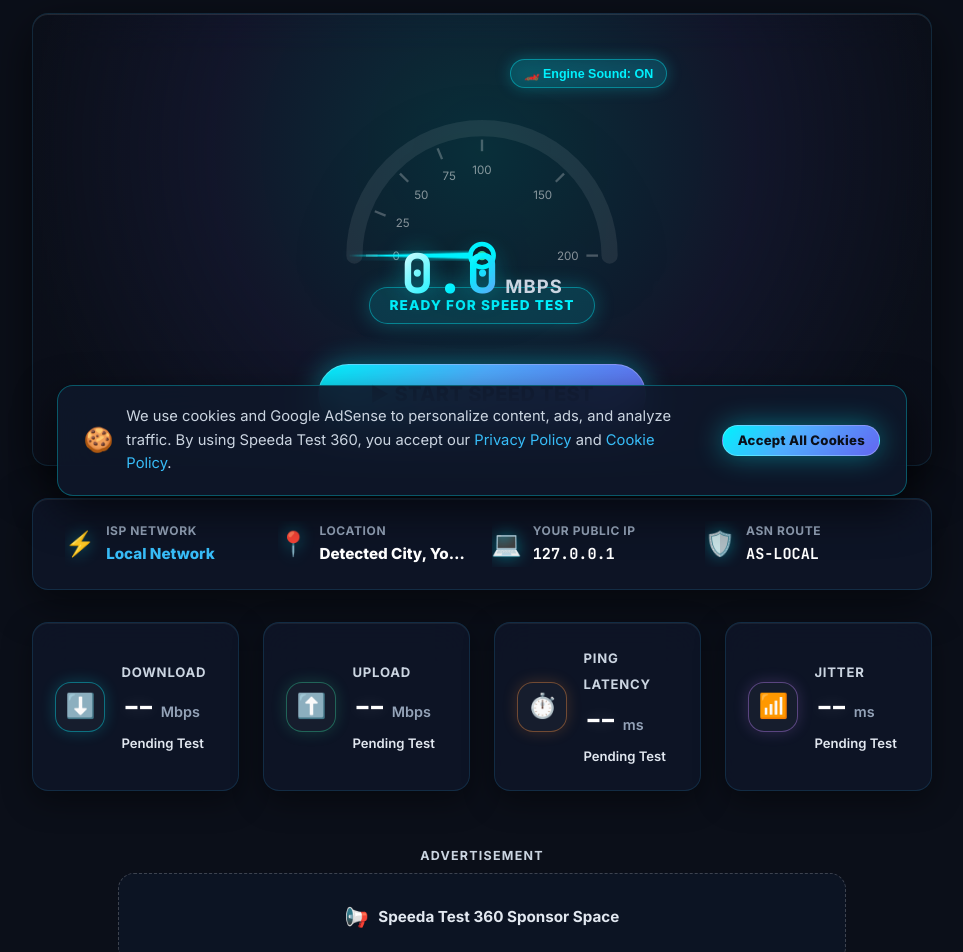
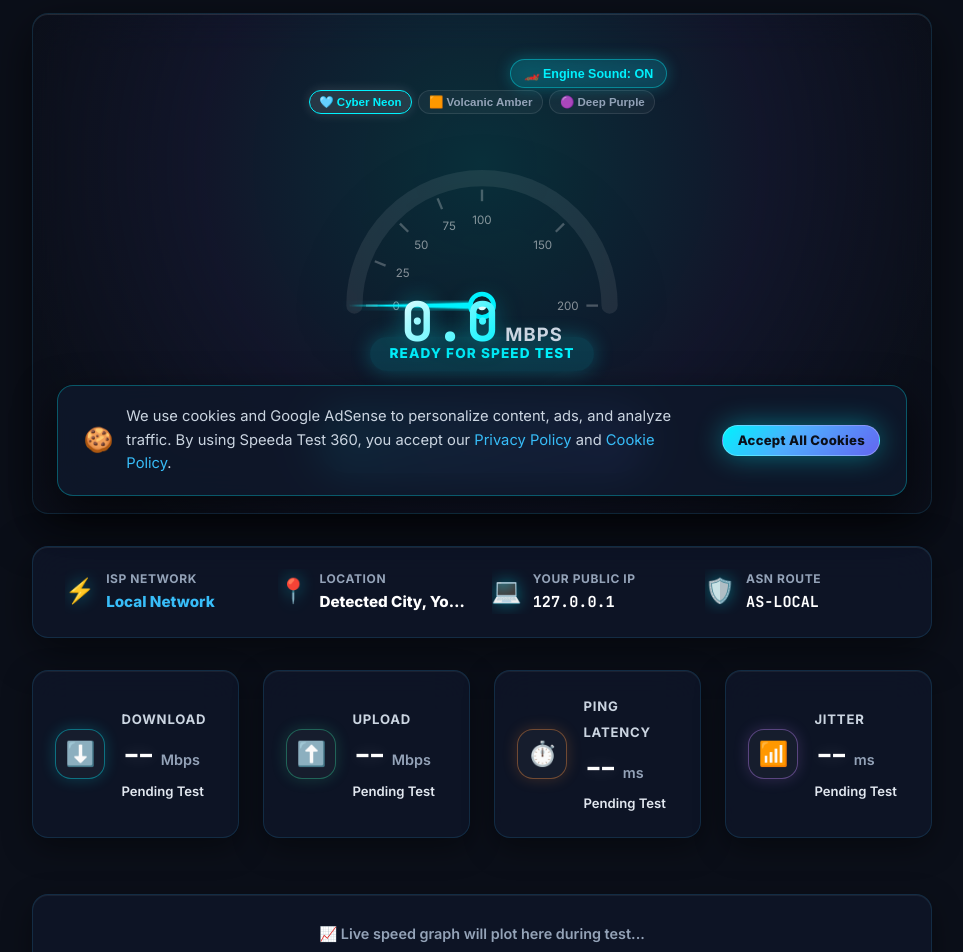
Before and after one commit to alirazabhatti36/speeda-test, a React (Vite) app in the folder frontend/: page / in a window 1280 px wide. Shown: the part 280-1232 px from the top of the page, without its empty margins (158-1121 px from the left). Built offline with nearby package versions, Linux system fonts and the light colour scheme; no server answers.

Commit message:
feat: Implement Multi-Theme Speedometer Switcher (Cyber Neon, Volcanic Amber, Deep Purple) and Live Real-Time Throughput Sparkline Graph

```diff
--- /dev/null
+++ b/frontend/src/components/LiveSparkline.css
@@ -0,0 +1,51 @@
+.sparkline-container {
+  width: 100%;
+  max-width: 900px;
+  background: rgba(15, 23, 42, 0.78);
+  border: 1px solid var(--glass-border);
+  border-radius: var(--radius-md);
+  padding: 1.2rem 1.6rem;
+  margin-top: 1.5rem;
+  margin-bottom: 2rem;
+  box-shadow: 0 10px 30px rgba(0, 0, 0, 0.4), inset 0 1px 0 rgba(255, 255, 255, 0.06);
+}
+
+.sparkline-container.empty {
+  display: flex;
+  align-items: center;
+  justify-content: center;
+  min-height: 80px;
+}
+
+.sparkline-placeholder {
+  color: var(--text-dim);
+  font-size: 0.9rem;
+  font-weight: 600;
+}
+
+.sparkline-header {
+  display: flex;
+  justify-content: space-between;
+  align-items: center;
+  margin-bottom: 0.8rem;
+}
+
+.sparkline-title {
+  font-size: 0.95rem;
+  font-weight: 800;
+  color: #ffffff;
+}
+
+.sparkline-stats {
+  display: flex;
+  gap: 1.2rem;
+  font-size: 0.88rem;
+  color: var(--text-muted);
+  font-family: var(--font-mono);
+}
+
+.sparkline-svg {
+  width: 100%;
+  height: 110px;
+  overflow: visible;
+}
--- /dev/null
+++ b/frontend/src/components/LiveSparkline.jsx
@@ -0,0 +1,89 @@
+import React from 'react';
+import './LiveSparkline.css';
+
+export default function LiveSparkline({ dataPoints = [], maxVal = 200, color = '#00f2fe', label = 'Live Speed Graph' }) {
+  if (!dataPoints || dataPoints.length < 2) {
+    return (
+      <div className="sparkline-container empty">
+        <span className="sparkline-placeholder">📈 Live speed graph will plot here during test...</span>
+      </div>
+    );
+  }
+
+  const width = 600;
+  const height = 110;
+  const padding = 10;
+
+  const effectiveMax = Math.max(...dataPoints, maxVal * 0.5, 10);
+  const stepX = (width - padding * 2) / (dataPoints.length - 1);
+
+  // Generate SVG path coordinates
+  const points = dataPoints.map((val, idx) => {
+    const x = padding + idx * stepX;
+    const y = height - padding - (val / effectiveMax) * (height - padding * 2);
+    return `${x},${y}`;
+  });
+
+  const pathD = `M ${points.join(' L ')}`;
+  const areaD = `M ${padding},${height - padding} L ${points.join(' L ')} L ${width - padding},${height - padding} Z`;
+
+  const currentVal = dataPoints[dataPoints.length - 1] || 0;
+  const peakVal = Math.max(...dataPoints);
+
+  return (
+    <div className="sparkline-container">
+      <div className="sparkline-header">
+        <span className="sparkline-title">📈 {label}</span>
+        <div className="sparkline-stats">
+          <span>Current: <strong style={{ color }}>{currentVal.toFixed(1)} Mbps</strong></span>
+          <span>Peak: <strong>{peakVal.toFixed(1)} Mbps</strong></span>
+        </div>
+      </div>
+
+      <svg className="sparkline-svg" viewBox={`0 0 ${width} ${height}`}>
+        <defs>
+          <linearGradient id="sparkAreaGrad" x1="0%" y1="0%" x2="0%" y2="100%">
+            <stop offset="0%" stopColor={color} stopOpacity="0.35" />
+            <stop offset="100%" stopColor={color} stopOpacity="0.0" />
+          </linearGradient>
+          <filter id="sparkGlow" x="-20%" y="-20%" width="140%" height="140%">
+            <feGaussianBlur stdDeviation="3" result="blur" />
+            <feComposite in="SourceGraphic" in2="blur" operator="over" />
+          </filter>
+        </defs>
+
+        {/* Background Grid Lines */}
+        <line x1={padding} y1={height * 0.25} x2={width - padding} y2={height * 0.25} stroke="rgba(255,255,255,0.06)" strokeDasharray="4 4" />
+        <line x1={padding} y1={height * 0.5} x2={width - padding} y2={height * 0.5} stroke="rgba(255,255,255,0.06)" strokeDasharray="4 4" />
+        <line x1={padding} y1={height * 0.75} x2={width - padding} y2={height * 0.75} stroke="rgba(255,255,255,0.06)" strokeDasharray="4 4" />
+
+        {/* Gradient Area Fill */}
+        <path d={areaD} fill="url(#sparkAreaGrad)" />
+
+        {/* Glowing Line */}
+        <path
+          d={pathD}
+          fill="none"
+          stroke={color}
+          strokeWidth="3.5"
+          strokeLinecap="round"
+          strokeLinejoin="round"
+          filter="url(#sparkGlow)"
+        />
+
+        {/* Current Active Dot */}
+        {dataPoints.length > 0 && (
+          <circle
+            cx={padding + (dataPoints.length - 1) * stepX}
+            cy={height - padding - (currentVal / effectiveMax) * (height - padding * 2)}
+            r="6"
+            fill="#ffffff"
+            stroke={color}
+            strokeWidth="3"
+            filter="url(#sparkGlow)"
+          />
+        )}
+      </svg>
+    </div>
+  );
+}
--- a/frontend/src/components/Speedometer.css
+++ b/frontend/src/components/Speedometer.css
@@ -40,6 +40,38 @@
   box-shadow: 0 0 15px rgba(0, 242, 254, 0.25);
 }
 
+.gauge-theme-row {
+  display: flex;
+  gap: 0.4rem;
+  margin-bottom: 0.4rem;
+  margin-top: 1.2rem;
+  z-index: 5;
+}
+
+.gauge-theme-pill {
+  background: rgba(255, 255, 255, 0.04);
+  border: 1px solid rgba(255, 255, 255, 0.1);
+  color: var(--text-dim);
+  font-size: 0.72rem;
+  font-weight: 700;
+  padding: 0.25rem 0.6rem;
+  border-radius: var(--radius-full);
+  cursor: pointer;
+  transition: all var(--transition-fast);
+  white-space: nowrap;
+}
+
+.gauge-theme-pill:hover {
+  background: rgba(255, 255, 255, 0.12);
+  color: #ffffff;
+}
+
+.gauge-theme-pill.active {
+  background: rgba(255, 255, 255, 0.1);
+  font-weight: 800;
+  box-shadow: 0 0 12px rgba(255, 255, 255, 0.15);
+}
+
 .speedometer-svg {
   width: 100%;
   height: auto;
@@ -71,9 +103,6 @@
 .speed-value {
   font-size: 3.4rem;
   font-weight: 900;
-  background: linear-gradient(135deg, #ffffff 0%, #00f2fe 60%, #818cf8 100%);
-  -webkit-background-clip: text;
-  -webkit-text-fill-color: transparent;
   line-height: 1;
   text-shadow: 0 0 25px rgba(0, 242, 254, 0.4);
 }
@@ -90,12 +119,10 @@
   margin-top: -15px;
   padding: 0.4rem 1.2rem;
   border-radius: var(--radius-full);
-  background: rgba(0, 242, 254, 0.14);
-  border: 1px solid rgba(0, 242, 254, 0.4);
-  color: var(--primary-cyan);
   font-size: 0.85rem;
   font-weight: 800;
   letter-spacing: 0.08em;
   text-transform: uppercase;
   box-shadow: 0 0 20px rgba(0, 242, 254, 0.25);
+  transition: all var(--transition-fast);
 }
--- a/frontend/src/components/Speedometer.jsx
+++ b/frontend/src/components/Speedometer.jsx
@@ -1,12 +1,48 @@
 import React, { useState, useEffect } from 'react';
-import { setAudioEnabled, getAudioEnabled, updateEngineRPM } from '../utils/soundEffects';
+import { setAudioEnabled, updateEngineRPM } from '../utils/soundEffects';
 import './Speedometer.css';
 
-export default function Speedometer({ value = 0, max = 200, unit = 'Mbps', label = 'READY', isTesting = false }) {
+const GAUGE_THEMES = {
+  cyber: {
+    id: 'cyber',
+    label: '🩵 Cyber Neon',
+    stops: ['#00f2fe', '#38bdf8', '#818cf8', '#c084fc'],
+    needle: '#00f2fe',
+    badgeBg: 'rgba(0, 242, 254, 0.14)',
+    badgeBorder: 'rgba(0, 242, 254, 0.4)',
+    textColor: '#00f2fe'
+  },
+  volcanic: {
+    id: 'volcanic',
+    label: '🟧 Volcanic Amber',
+    stops: ['#ffb545', '#f59e0b', '#fb923c', '#ef4444'],
+    needle: '#ffb545',
+    badgeBg: 'rgba(255, 181, 69, 0.14)',
+    badgeBorder: 'rgba(255, 181, 69, 0.4)',
+    textColor: '#ffb545'
+  },
+  purple: {
+    id: 'purple',
+    label: '🟣 Deep Purple',
+    stops: ['#c084fc', '#a855f7', '#818cf8', '#34d399'],
+    needle: '#c084fc',
+    badgeBg: 'rgba(192, 132, 252, 0.14)',
+    badgeBorder: 'rgba(192, 132, 252, 0.4)',
+    textColor: '#c084fc'
+  }
+};
+
+export default function Speedometer({ value = 0, max = 200, unit = 'Mbps', label = 'READY', isTesting = false, onThemeChange }) {
   const [soundOn, setSoundOn] = useState(() => {
     const saved = localStorage.getItem('speeda_sound_enabled');
     return saved !== null ? JSON.parse(saved) : true;
   });
+
+  const [activeThemeKey, setActiveThemeKey] = useState(() => {
+    return localStorage.getItem('speeda_gauge_theme') || 'cyber';
+  });
+
+  const currentTheme = GAUGE_THEMES[activeThemeKey] || GAUGE_THEMES.cyber;
 
   useEffect(() => {
     setAudioEnabled(soundOn);
@@ -18,6 +54,14 @@
       updateEngineRPM(value, max);
     }
   }, [value, max, isTesting]);
+
+  const switchTheme = (key) => {
+    setActiveThemeKey(key);
+    localStorage.setItem('speeda_gauge_theme', key);
+    if (onThemeChange) {
+      onThemeChange(GAUGE_THEMES[key]?.textColor || '#00f2fe');
+    }
+  };
 
   const toggleSound = () => {
     setSoundOn((prev) => !prev);
@@ -42,18 +86,32 @@
         {soundOn ? '🏎️ Engine Sound: ON' : '🔇 Muted'}
       </button>
 
+      {/* Theme Switcher Capsule Pills */}
+      <div className="gauge-theme-row">
+        {Object.values(GAUGE_THEMES).map((t) => (
+          <button
+            key={t.id}
+            onClick={() => switchTheme(t.id)}
+            className={`gauge-theme-pill ${activeThemeKey === t.id ? 'active' : ''}`}
+            style={activeThemeKey === t.id ? { borderColor: t.needle, color: t.textColor } : {}}
+          >
+            {t.label}
+          </button>
+        ))}
+      </div>
+
       <svg className="speedometer-svg" viewBox="0 0 300 200">
         <defs>
           <linearGradient id="speedArcGrad" x1="0%" y1="0%" x2="100%" y2="0%">
-            <stop offset="0%" stopColor="#00f2fe" />
-            <stop offset="45%" stopColor="#38bdf8" />
-            <stop offset="75%" stopColor="#818cf8" />
-            <stop offset="100%" stopColor="#c084fc" />
+            <stop offset="0%" stopColor={currentTheme.stops[0]} />
+            <stop offset="35%" stopColor={currentTheme.stops[1]} />
+            <stop offset="70%" stopColor={currentTheme.stops[2]} />
+            <stop offset="100%" stopColor={currentTheme.stops[3]} />
           </linearGradient>
 
           <radialGradient id="needleGlow" cx="50%" cy="50%" r="50%">
-            <stop offset="0%" stopColor="#00f2fe" stopOpacity="1" />
-            <stop offset="100%" stopColor="#00f2fe" stopOpacity="0" />
+            <stop offset="0%" stopColor={currentTheme.needle} stopOpacity="1" />
+            <stop offset="100%" stopColor={currentTheme.needle} stopOpacity="0" />
           </radialGradient>
 
           <filter id="glowFilter" x="-20%" y="-20%" width="140%" height="140%">
@@ -114,18 +172,33 @@
 
         {/* Center Needle */}
         <g transform={`translate(150, 160) rotate(${angle})`} style={{ transition: 'transform 0.25s cubic-bezier(0.2, 0, 0, 1)' }}>
-          <polygon points="-3,0 0,-115 3,0" fill="#00f2fe" filter="url(#glowFilter)" />
-          <circle cx="0" cy="0" r="10" fill="#0b0f19" stroke="#00f2fe" strokeWidth="4" />
-          <circle cx="0" cy="0" r="4" fill="#34d399" />
+          <polygon points="-3,0 0,-115 3,0" fill={currentTheme.needle} filter="url(#glowFilter)" />
+          <circle cx="0" cy="0" r="10" fill="#0b0f19" stroke={currentTheme.needle} strokeWidth="4" />
+          <circle cx="0" cy="0" r="4" fill="#ffffff" />
         </g>
       </svg>
 
       {/* Digital Speed Display */}
       <div className="speed-readout">
-        <span className="speed-value mono">{value.toFixed(1)}</span>
+        <span className="speed-value mono" style={{
+          background: `linear-gradient(135deg, #ffffff 0%, ${currentTheme.needle} 100%)`,
+          WebkitBackgroundClip: 'text',
+          WebkitTextFillColor: 'transparent'
+        }}>
+          {value.toFixed(1)}
+        </span>
         <span className="speed-unit">{unit}</span>
       </div>
-      <div className="speed-status-badge">{label}</div>
+      <div
+        className="speed-status-badge"
+        style={{
+          background: currentTheme.badgeBg,
+          borderColor: currentTheme.badgeBorder,
+          color: currentTheme.textColor
+        }}
+      >
+        {label}
+      </div>
     </div>
   );
 }
--- a/frontend/src/pages/Home.jsx
+++ b/frontend/src/pages/Home.jsx
@@ -2,6 +2,7 @@
 import { Link } from 'react-router-dom';
 import SEO from '../components/SEO';
 import Speedometer from '../components/Speedometer';
+import LiveSparkline from '../components/LiveSparkline';
 import ShareResultCard from '../components/ShareResultCard';
 import SpeedInterpretation from '../components/SpeedInterpretation';
 import ComparePackage from '../components/ComparePackage';
@@ -57,6 +58,8 @@
   // Test states
   const [status, setStatus] = useState('idle');
   const [currentSpeed, setCurrentSpeed] = useState(0);
+  const [sparklineData, setSparklineData] = useState([]);
+  const [activeThemeColor, setActiveThemeColor] = useState('#00f2fe');
 
   // Results
   const [pingData, setPingData] = useState(null);
@@ -78,6 +81,7 @@
     startEngineSound();
     setStatus('pinging');
     setCurrentSpeed(0);
+    setSparklineData([0]);
     setPingData(null);
     setDownloadSpeed(null);
     setUploadSpeed(null);
@@ -91,6 +95,7 @@
     setStatus('downloading');
     const dlResult = await measureDownload((speed) => {
       setCurrentSpeed(speed);
+      setSparklineData((prev) => [...prev.slice(-35), speed]);
     });
     setDownloadSpeed(dlResult.downloadMbps);
 
@@ -98,6 +103,7 @@
     setStatus('uploading');
     const ulResult = await measureUpload((speed) => {
       setCurrentSpeed(speed);
+      setSparklineData((prev) => [...prev.slice(-35), speed]);
     });
     setUploadSpeed(ulResult.uploadMbps);
 
@@ -155,6 +161,7 @@
             unit="Mbps"
             label={getSpeedLabel()}
             isTesting={status !== 'idle' && status !== 'complete'}
+            onThemeChange={(col) => setActiveThemeColor(col)}
           />
 
           <div className="test-control">
@@ -263,6 +270,14 @@
             </div>
           </div>
         </div>
+
+        {/* Live Real-Time Throughput Graph */}
+        <LiveSparkline
+          dataPoints={sparklineData}
+          maxVal={200}
+          color={activeThemeColor}
+          label="Real-Time Network Throughput Graph"
+        />
 
         {/* Shareable Speed Result Card */}
         {currentResultObj && (
```
